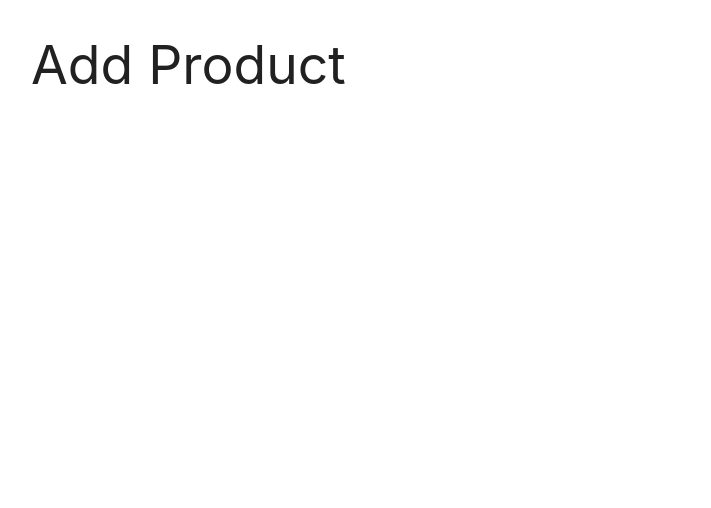
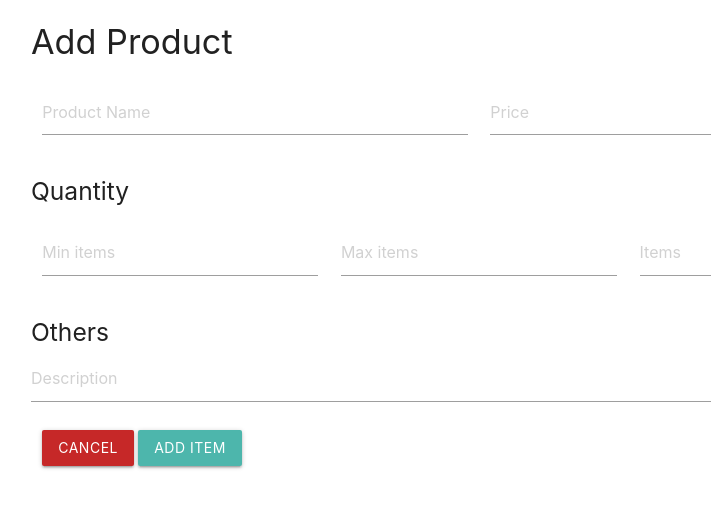
Before and after one commit to badgooooor/check-stock, a website: page browser/addProduct.html in a window 1280 px wide. Shown: the whole page, without its empty margins (161-872 px from the left). Drawn offline with nearby package versions, Linux system fonts and the light colour scheme.

Commit message:
:lipstick: Add UI in "add product" window

```diff
--- a/browser/addProduct.html
+++ b/browser/addProduct.html
@@ -7,9 +7,42 @@
 </head>
 
 <body>
-    <div class="container">
-        <h2>Add Product</h2>
+  <div class="container">
+    <h4>Add Product</h4>
+    <div class="row">
+      <form class="col s12">
+        <div class="row">
+          <div class="input-field col s6">
+            <input placeholder="Product Name" id="name" type="text" class="validate">
+          </div>
+          <div class="input-field col s6">
+            <input placeholder="Price" id="price" type="text" class="validate">
+          </div>
+        </div>
+        <div class="row">
+          <h5>Quantity</h5>
+          <div class="input-field col s4">
+            <input placeholder="Min items" id="quantity_min" type="text" class="validate">
+          </div>
+          <div class="input-field col s4">
+            <input placeholder="Max items" id="quantity_max" type="text" class="validate">
+          </div>
+          <div class="input-field col s4">
+            <input placeholder="Items" id="quantity" type="text" class="validate">
+          </div>
+        </div>
+        <div class="row">
+          <h5>Others</h5>
+          <input placeholder="Description" id="description" type="text">
+        </div>
+
+        <div>
+          <button class="btn right-align red darken-3 waves-effect waves-light" type="submit">Cancel</button>
+          <button class="btn right-align teal lighten-2 waves-effect waves-light" type="submit">Add Item</button>
+        </div>
+      </form>
     </div>
+  </div>
 </body>
 
 </html>
--- a/package.json
+++ b/package.json
@@ -6,6 +6,7 @@
   "scripts": {
     "start": "electron .",
     "dev": "cross-env NODE_ENV=dev electron .",
+    "production": "cross-env NODE_ENV=production electron .",
     "test": "echo \"Error: no test specified\" && exit 1"
   },
   "author": "borBier",
--- a/src/addProduct.js
+++ b/src/addProduct.js
@@ -7,8 +7,8 @@ const {app, BrowserWindow} = electron;
 module.exports = {
     addProductWindow: function() {
         addWindow = new BrowserWindow({
-            width: 600,
-            height: 400,
+            width: 400,
+            height: 600,
             title: 'Add Product'
         });
         addWindow.loadURL(url.format({
--- a/src/editProduct.js
+++ b/src/editProduct.js
@@ -8,7 +8,7 @@ module.exports = {
     editProductWindow: function() {
         editWindow = new BrowserWindow({
             width: 600,
-            height: 400,
+            height: 800,
             title: 'Add Product'
         });
         editWindow.loadURL(url.format({
```
